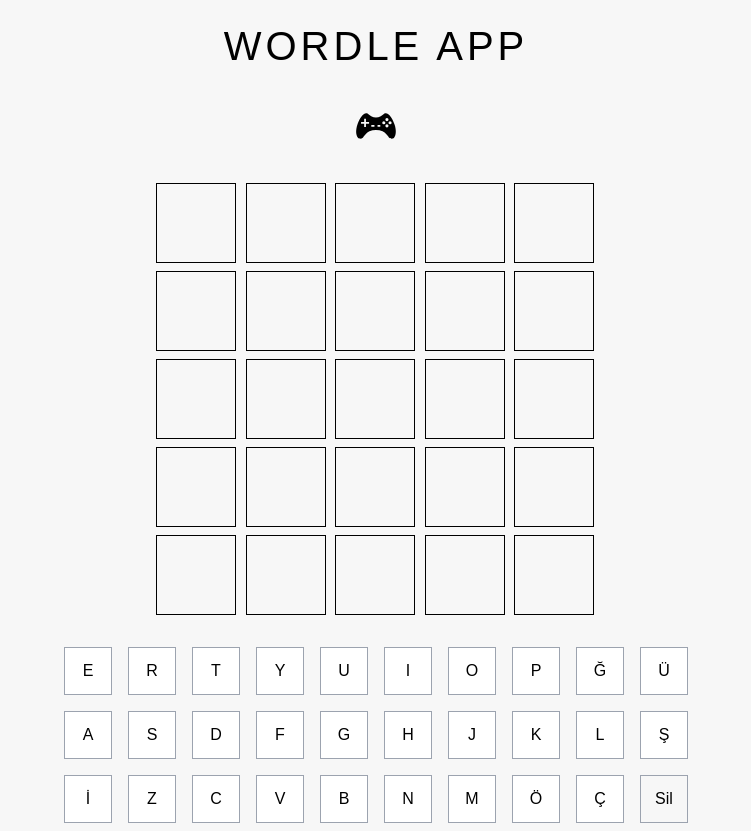
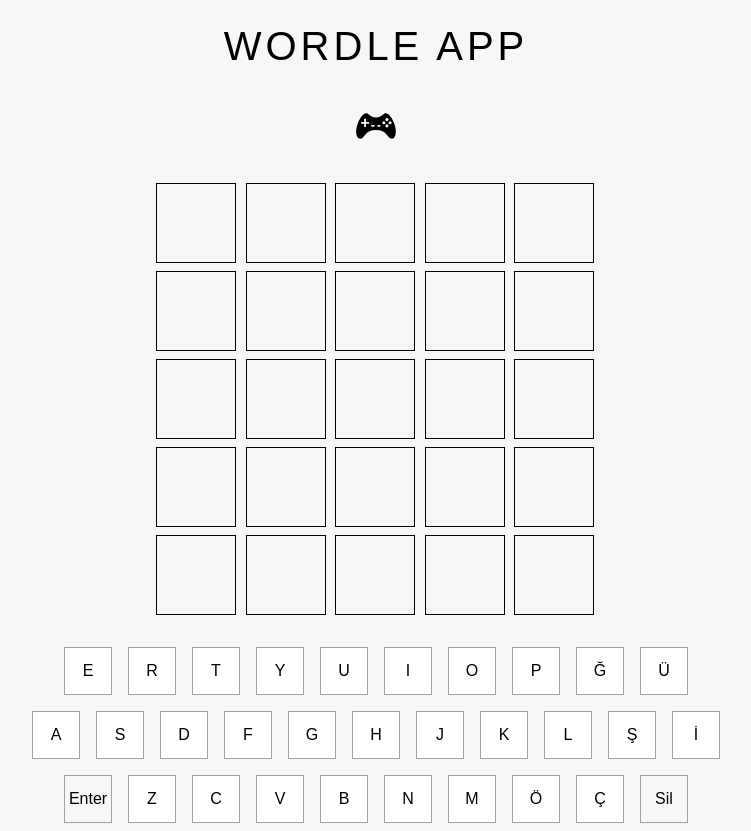
Before and after one commit to AytacSahin/wordleapp, a React (Create React App) app: page / in a window 1280 px wide. Shown: the whole page, without its empty margins (264-1015 px from the left). Built offline with nearby package versions, Linux system fonts and the light colour scheme.

Commit message:
TDK API fetch added to control word is correct or not

```diff
--- a/src/App.js
+++ b/src/App.js
@@ -1,10 +1,11 @@
-import { useState } from 'react';
+import { useEffect, useState } from 'react';
 import './App.css';
 import CharacterGrid from './components/CharacterGrid.js';
 import TurkishKeyboard from './components/TurkishKeyboard.js';
 import { MainContext } from './Context';
 import Header from './components/Header.js';
 import { handlePress } from './utils/HandlePress.js';
+import { handleEnterPress } from './utils/HandleEnterPress.js';
 import { handleDelete } from './utils/HandleDelete.js';
 import { turkishChars as initialTurkishChars } from './data/turkishChars.js';
 import { screenData } from './data/screenData.js';
@@ -17,23 +18,46 @@ function App() {
 
   const [rowData, setRowData] = useState(["", "", "", "", ""]);
 
+  const [currRow, setCurrRow] = useState(0);
+
+  const onEnterPress = () => {
+    handleEnterPress(
+      "TALİP",
+      setData,
+      rowData,
+      setRowData,
+      currRow,
+      setCurrRow,
+      turkishChars,
+    );
+  }
+
   const onKeyPress = (ch) => {
-    handlePress(data, setData, rowData, setRowData, ch, "KALEM", turkishChars, setTurkishChars);
+    handlePress(data, setData, ch, currRow);
   }
 
   const onDelete = () => {
-    handleDelete(data, setData);
+    handleDelete(data, setData, currRow);
   }
+
+  useEffect(() => {
+    if (currRow >= 0 && currRow < data.length) {
+      setRowData(data[currRow].map(cell => cell.char));
+    }
+  }, [currRow, data]);
 
   const contextData = {
     data,
     setData,
     onKeyPress,
     onDelete,
+    onEnterPress,
     rowData,
     setRowData,
     turkishChars,
-    setTurkishChars
+    setTurkishChars,
+    currRow,
+    setCurrRow
   };
 
   return (
--- a/src/components/CharacterGrid.js
+++ b/src/components/CharacterGrid.js
@@ -3,10 +3,6 @@ import { MainContext, useContext } from '../Context';
 
 const CharacterGrid = () => {
     const { data, rowData } = useContext(MainContext);
-
-    useEffect(() => {
-        // console.log("Tüm data:", data);
-    }, [rowData])
 
     return (
         <div className="w-[440px] mx-auto mt-[7px]">
--- a/src/components/TurkishKeyboard.js
+++ b/src/components/TurkishKeyboard.js
@@ -2,14 +2,18 @@ import React, { useEffect } from "react";
 import { MainContext, useContext } from '../Context';
 
 const TurkishKeyboard = () => {
-    const { onKeyPress, onDelete, turkishChars } = useContext(MainContext);
+    const { onKeyPress, onDelete, onEnterPress, turkishChars } = useContext(MainContext);
 
     useEffect(() => {
         const handleKeyDown = (event) => {
             const pressedKey = event.key.toUpperCase();
 
-            if (/^[A-Z]$/.test(pressedKey)) {
+            if (/^[A-ZĞÜŞİÖÇ]$/.test(pressedKey)) {
                 onKeyPress(pressedKey);
+            } else if (pressedKey === "ENTER") {
+                onEnterPress();
+            } else if (pressedKey === "BACKSPACE") {
+                onDelete();
             }
         };
 
@@ -18,11 +22,13 @@ const TurkishKeyboard = () => {
         return () => {
             document.removeEventListener('keydown', handleKeyDown);
         };
-    }, []);
+    }, [onKeyPress, onEnterPress, onDelete]);
+
 
     return (
-        <div className="w-[700px] mx-auto">
-            <div className="flex justify-center flex-wrap mt-6">
+        <div className="mx-auto">
+            <div className="flex flex-col justify-center mt-6">
+                <div className="flex justify-center">
                     {turkishChars.map((char, index) => (
                         <div
                             key={index}
@@ -32,7 +38,37 @@ const TurkishKeyboard = () => {
                         >
                             {char.char}
                         </div>
-                ))}
+                    )).slice(0, 10)}
+                </div>
+                <div className="flex justify-center">
+                    {turkishChars.map((char, index) => (
+                        <div
+                            key={index}
+                            className="w-12 h-12 border border-gray-400 flex items-center justify-center m-2 cursor-pointer"
+                            onClick={() => onKeyPress(char.char)}
+                            style={{ backgroundColor: char.color }}
+                        >
+                            {char.char}
+                        </div>
+                    )).slice(10, 21)}
+                </div>
+                <div className="flex justify-center">
+                    <div
+                        className="w-12 h-12 border border-gray-400 flex items-center justify-center m-2 cursor-pointer"
+                        onClick={onEnterPress}
+                    >
+                        Enter
+                    </div>
+                    {turkishChars.map((char, index) => (
+                        <div
+                            key={index}
+                            className="w-12 h-12 border border-gray-400 flex items-center justify-center m-2 cursor-pointer"
+                            onClick={() => onKeyPress(char.char)}
+                            style={{ backgroundColor: char.color }}
+                        >
+                            {char.char}
+                        </div>
+                    )).slice(21, 29)}
                     <div
                         className="w-12 h-12 border border-gray-400 flex items-center justify-center m-2 cursor-pointer"
                         onClick={onDelete}
@@ -41,6 +77,7 @@ const TurkishKeyboard = () => {
                     </div>
                 </div>
             </div>
+        </div>
     );
 };
 
--- /dev/null
+++ b/src/utils/HandleEnterPress.js
@@ -0,0 +1,66 @@
+const handleEnterPress = async (word, setData, rowData, setRowData, currRow, setCurrRow, turkishChars) => {
+
+    if (rowData[4] === "") {
+        return;
+    } else {
+        try {
+            const response = await fetch("https://sozluk.gov.tr/gts?ara=" + encodeURI(rowData.join('').toLocaleLowerCase("tr")));
+
+            const result = await response.json();
+            if (result.error) {
+                console.warn("Sonuç bulunamadı. Lütfen geçerli bir kelime giriniz.");
+                return;
+            }
+        } catch (error) {
+            console.error("API ile iletişim hatası:", error);
+        }
+    }
+
+    const foundedArr = ["", "", "", "", ""];
+    const unFoundedArr = [];
+
+    rowData.forEach((char, index) => {
+        if (word[index] === char) {
+            foundedArr[index] = char;
+        } else {
+            unFoundedArr.push(word[index]);
+        }
+    });
+
+    const result = rowData.map((char, index) => {
+        const turkishCharIndex = turkishChars.findIndex(tc => tc.char === char);
+
+        if (foundedArr[index] === char) {
+            turkishChars[turkishCharIndex].color = 'green';
+            return { char, color: 'green' };
+        } else {
+            if (unFoundedArr.includes(char)) {
+                unFoundedArr.splice(unFoundedArr.indexOf(char), 1);
+                turkishChars[turkishCharIndex].color = 'yellow';
+                return { char, color: 'yellow' };
+            } else {
+                turkishChars[turkishCharIndex].color = 'gray';
+                return { char, color: 'gray' };
+            }
+        }
+    });
+
+    // set main screen data: //
+    setData((prevData) => {
+        const newData = [...prevData];
+        for (let i = 0; i < result.length; i++) {
+            newData[currRow][i].color = result[i].color;
+        }
+        return newData;
+    });
+
+    // Row datayı sıfırla: //
+    let newRowData = ["", "", "", "", ""];
+    setRowData(newRowData);
+
+    // Alt satıra in: //
+    const newCurrRow = currRow < 4 ? currRow + 1 : 4;
+    setCurrRow(newCurrRow);
+};
+
+export { handleEnterPress };
--- a/src/utils/HandlePress.js
+++ b/src/utils/HandlePress.js
@@ -1,63 +1,75 @@
-const handlePress = (data, setData, rowData, setRowData, ch, word, turkishChars, setTurkishChars) => {
+// const handlePress = (data, setData, rowData, setRowData, ch, word, turkishChars, setTurkishChars) => {
+//     const newData = [...data];
+//     let newRowData = [...rowData];
+
+//     for (let i = 0; i < newData.length; i++) {
+//         for (let j = 0; j < newData[i].length; j++) {
+//             if (newData[i][j].char === "") {
+//                 newData[i][j].char = ch;
+
+//                 newRowData[j] = ch;
+
+//                 if (newRowData[4] !== "") {
+//                     controlRowData(i, newRowData, word, setData, turkishChars, setTurkishChars);
+//                     // Reset rowData
+//                     newRowData = ["", "", "", "", ""];
+//                 }
+//                 console.log("newRowData", newRowData);
+//                 setData(newData);
+//                 setRowData(newRowData);
+//                 return;
+//             }
+//         }
+//     }
+// };
+
+const handlePress = (data, setData, ch, currRow) => {
     const newData = [...data];
-    let newRowData = [...rowData];
-
-    for (let i = 0; i < newData.length; i++) {
-        for (let j = 0; j < newData[i].length; j++) {
-            if (newData[i][j].char === "") {
-                newData[i][j].char = ch;
-
-                newRowData[j] = ch;
-
-                if (newRowData[4] !== "") {
-                    controlRowData(i, newRowData, word, setData, turkishChars, setTurkishChars);
-                    // Reset rowData
-                    newRowData = ["", "", "", "", ""];
-                }
-                console.log("newRowData", newRowData);
-                setData(newData);
-                setRowData(newRowData);
-                return;
-            }
+    const i = currRow;
+    for (let j = 0; j < newData[i].length; j++) {
+        if (newData[i][j].char === "") {
+            newData[i][j].char = ch;
+            setData(newData);
+            return;
         }
     }
 };
 
-const controlRowData = (rowIndex, rowData, word, setData, turkishChars, setTurkishChars) => {
-    const foundedArr = ["", "", "", "", ""];
-    const unFoundedArr = [];
+// const controlRowData = (rowIndex, rowData, word, setData, turkishChars, setTurkishChars) => {
+//     const foundedArr = ["", "", "", "", ""];
+//     const unFoundedArr = [];
 
-    rowData.forEach((char, index) => {
-        if (word[index] === char) {
-            foundedArr[index] = char;
-        } else {
-            unFoundedArr.push(word[index]);
-        }
-    });
+//     rowData.forEach((char, index) => {
+//         if (word[index] === char) {
+//             foundedArr[index] = char;
+//         } else {
+//             unFoundedArr.push(word[index]);
+//         }
+//     });
 
-    const result = rowData.map((char, index) => {
-        if (foundedArr[index] === char) {
-            return { char, color: 'green' }
-        } else {
-            if (unFoundedArr.includes(char)) {
-                unFoundedArr.splice(unFoundedArr.indexOf(char), 1);
-                return { char, color: 'yellow' }
-            } else {
-                return { char, color: '' }
-            }
-        }
-    });
+//     const result = rowData.map((char, index) => {
+//         if (foundedArr[index] === char) {
+//             return { char, color: 'green' }
+//         } else {
+//             if (unFoundedArr.includes(char)) {
+//                 unFoundedArr.splice(unFoundedArr.indexOf(char), 1);
+//                 return { char, color: 'yellow' }
+//             } else {
+//                 return { char, color: '' }
+//             }
+//         }
+//     });
 
-    // set main screen data: //
-    setData((prevData) => {
-        const newData = [...prevData];
-        for (let i = 0; i < result.length; i++) {
-            newData[rowIndex][i].color = result[i].color;
-        }
-        return newData;
-    });
+//     // set main screen data: //
+//     setData((prevData) => {
+//         const newData = [...prevData];
+//         for (let i = 0; i < result.length; i++) {
+//             newData[rowIndex][i].color = result[i].color;
+//         }
+//         return newData;
+//     });
 
-    // set keyboard colors: //
-}
+//     // set keyboard colors: //
+// }
 
 export { handlePress };
```
Also changed, not shown: src/utils/HandleDelete.js (+7 -11 lines). Lines whose indentation alone changed are shown as unchanged.
